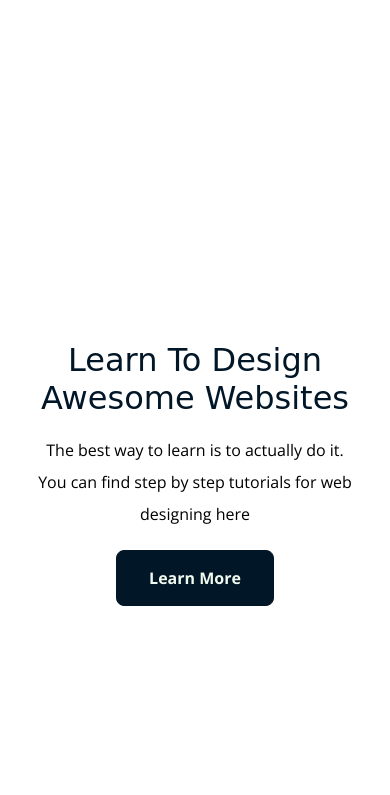
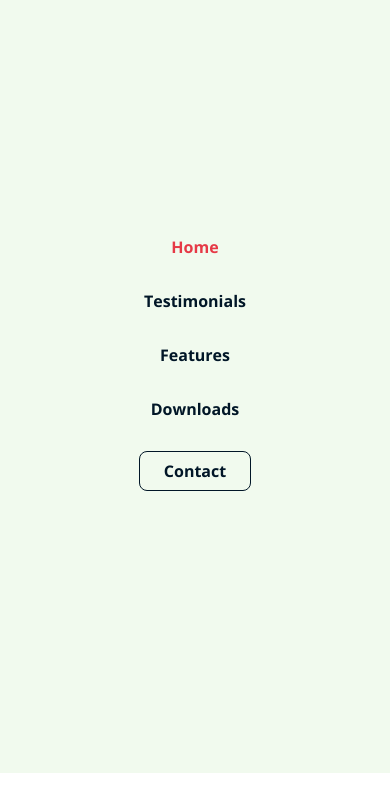
Before and after one commit to josuerushanika/Animatedfile, a website: page index.html in a window 390 px wide. Shown: the part 71-866 px from the top of the page. Drawn offline with nearby package versions, Linux system fonts and the light colour scheme; a web font is replaced by a local one.

Commit message:
Update style nav.mobile-navigation

```diff
--- a/index.html
+++ b/index.html
@@ -42,6 +42,39 @@
             </li>
 
            </ul>
+
+           <div class="mobile-menu">
+            <img src="images/menu-icon.svg" alt="">
+           </div>
+
+           <div class="mobile-close">
+            <img src="images/close-icon.svg" alt="">
+           </div>
+        </nav>
+
+        <nav class="mobile-navigation">
+            <ul>
+                <li>
+                    <a href="#" class="active">Home</a>
+                </li>
+
+                <li>
+                    <a href="#">Testimonials</a>
+                </li>
+
+                <li>
+                    <a href="#">Features</a>
+                </li>
+
+                <li>
+                    <a href="#">Downloads</a>
+                </li>
+
+                <li>
+                    <a href="#" class="btn light">Contact</a>
+                </li>
+
+               </ul>
         </nav>
 
        <!-- End of Desktop Navigation -->
--- a/style.css
+++ b/style.css
@@ -329,12 +329,14 @@ nav ul li {
   }
 
   .bg-left-mobile {
+    display: block;
     position: fixed;
     top: 0;
     z-index: -100;
   }
 
   .bg-bottom-mobile {
+    display: block;
     position: fixed;
     bottom: 0;
     right: 0;
@@ -344,4 +346,30 @@ nav ul li {
   nav {
     padding-top: 16px;
   }
+
+  nav.mobile-navigation {
+    display: flex;
+    z-index: 100;
+    background: var(--ligth-color);
+    position: fixed;
+    left: 0;
+    top: 0;
+    height: 100vh;
+    width: 100%;
+  }
+
+  nav.mobile-navigation ul {
+    display: flex;
+    flex-direction: column;
+    align-items: center;
+    width: 100%;
+  }
+
+  nav.mobile-navigation ul li {
+    margin: 16px 0;
+  }
+
+  nav.mobile-navigation ul li:last-child {
+    margin-top: 24px;
+  }
 }
```
